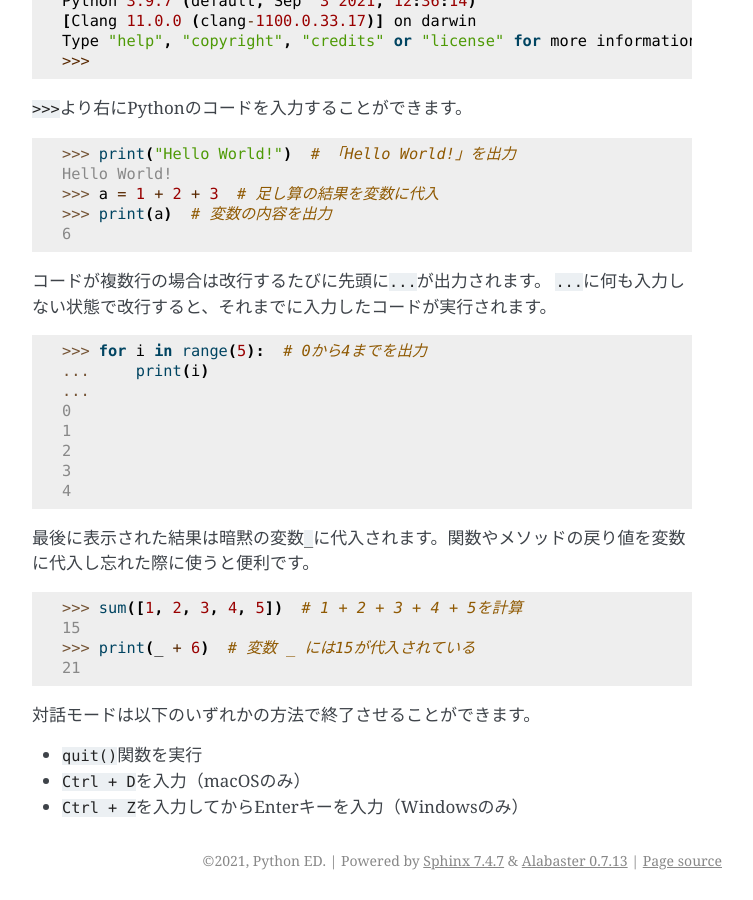
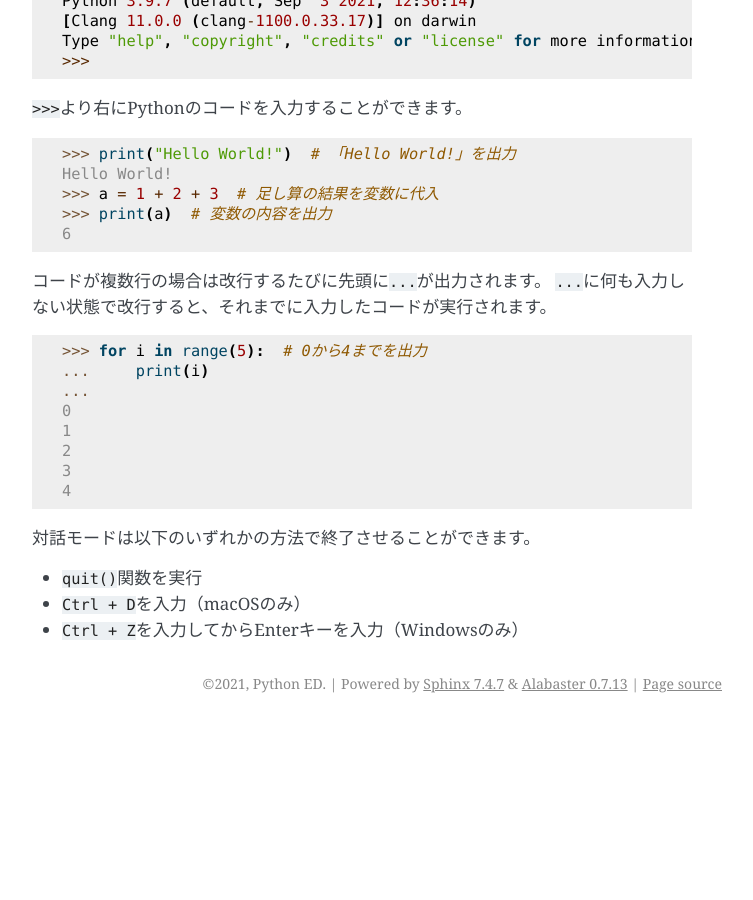
Before and after one commit to python-ed-open-doc/python-starter-guide, a Sphinx documentation site: the page built from source/python-setup/start-up-and-interpreter.md, in a window 1280 px wide and 900 px high, scrolled down 3235 px. Shown: the whole window, without its empty margins (388-1141 px from the left). Built offline with Sphinx 7.4.7, drawn with Linux system fonts in a browser that asks for light colours; after the commit the page ends 3958 px from its top, so only the background shows below that.

Commit message:
対話モードの使い方について説明を更新

````diff
--- a/source/python-setup/start-up-and-interpreter.md
+++ b/source/python-setup/start-up-and-interpreter.md
@@ -85,15 +85,6 @@ Hello World!
 4
 ```
 
-最後に表示された結果は暗黙の変数`_`に代入されます。関数やメソッドの戻り値を変数に代入し忘れた際に使うと便利です。
-
-```python
->>> sum([1, 2, 3, 4, 5])  # 1 + 2 + 3 + 4 + 5を計算
-15
->>> print(_ + 6)  # 変数 _ には15が代入されている
-21
-```
-
 対話モードは以下のいずれかの方法で終了させることができます。
 
 * `quit()`関数を実行
````
